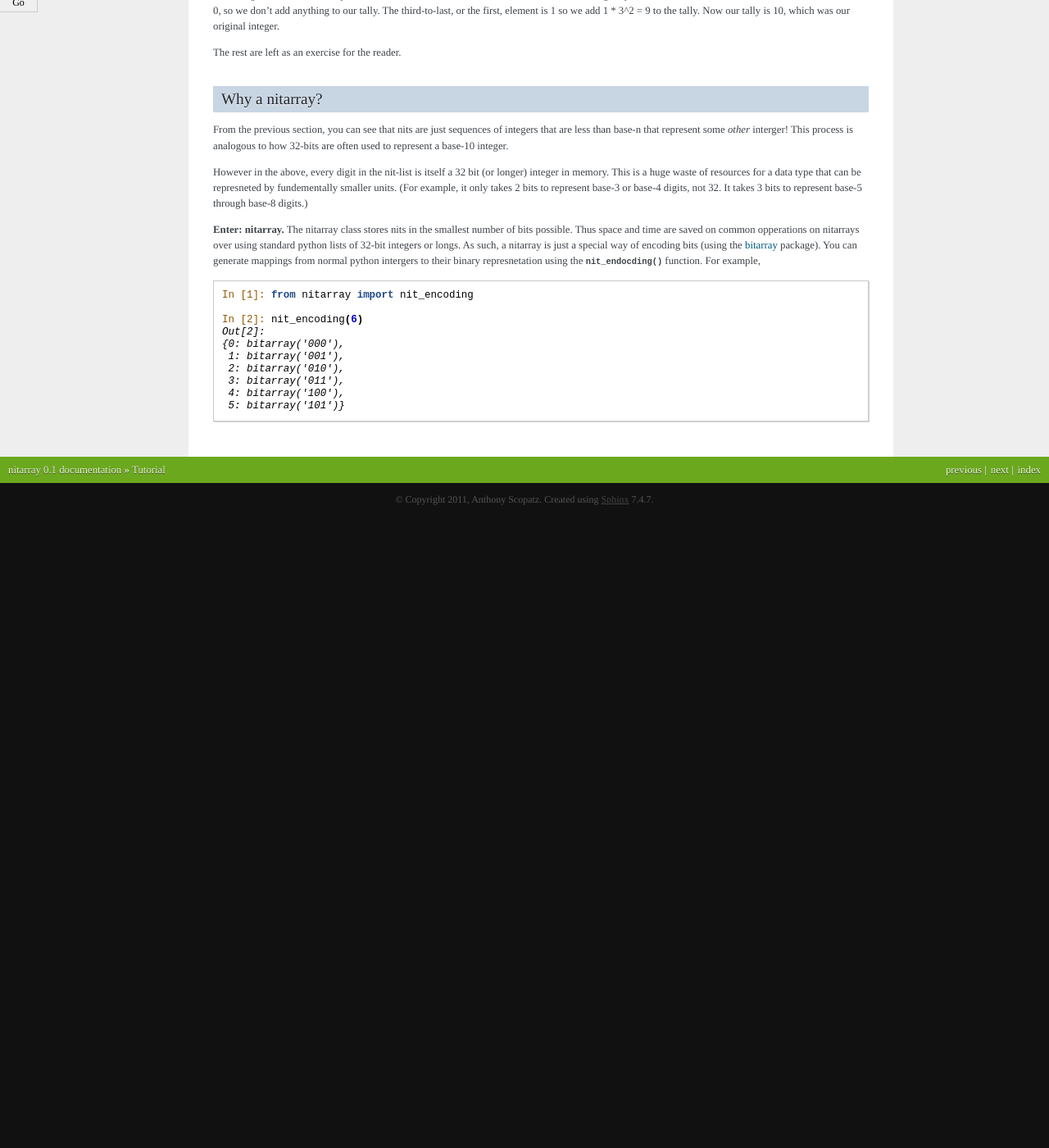
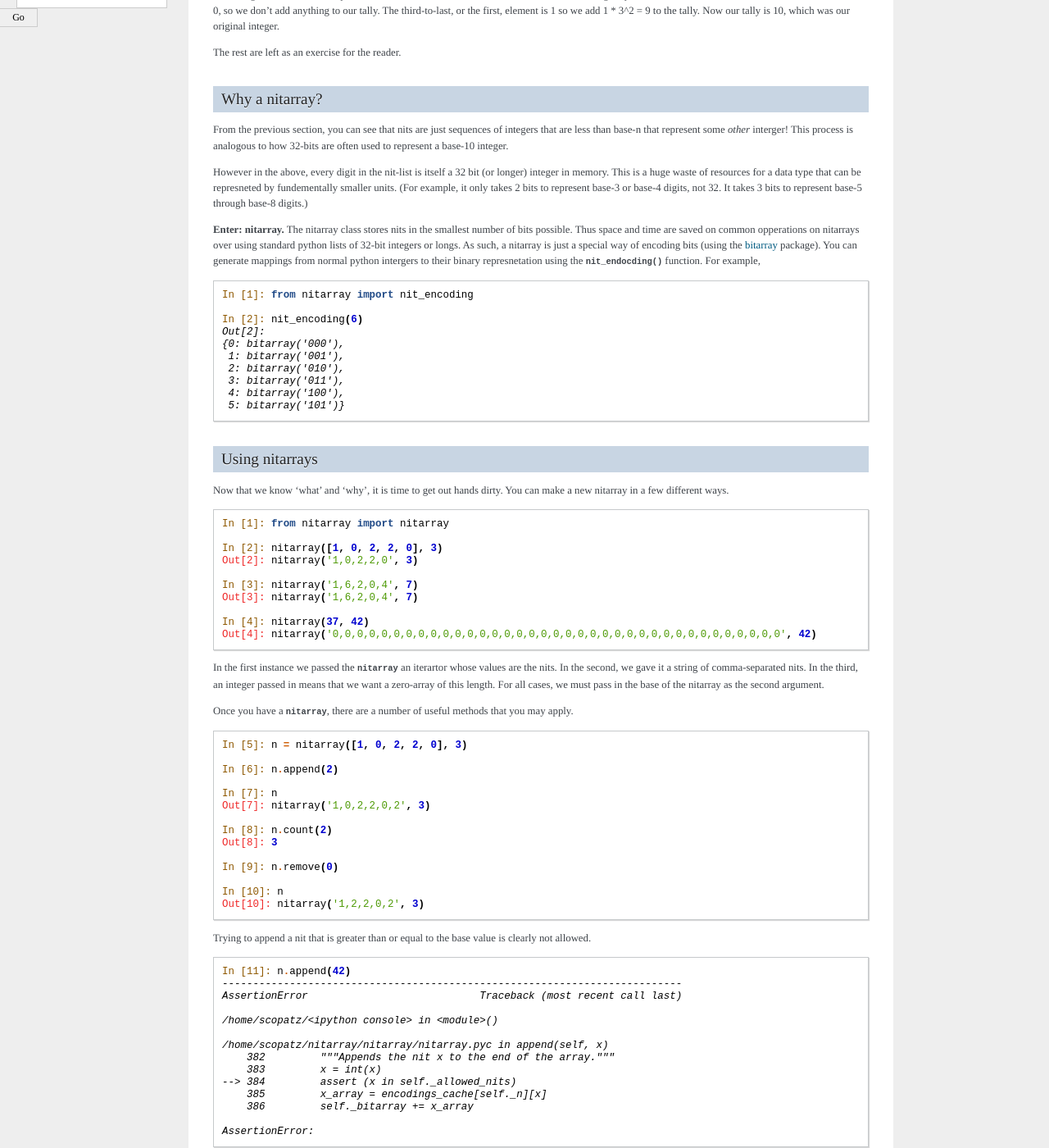
Before and after one commit to scopatz/nitarray, a Sphinx documentation site: the page built from doc/source/tutorial.rst, in a window 1280 px wide and 1400 px high, scrolled down 649 px. Shown: the whole window at 82% size. Built offline with Sphinx 7.4.7, drawn with Linux system fonts in a browser that asks for light colours; formulas are drawn with MathJax 3; before the commit the page ends 1279 px from its top, so only the background shows below that; some of the changed text lies outside the part shown.

Commit message:
Added more docs.

```diff
--- a/doc/source/tutorial.rst
+++ b/doc/source/tutorial.rst
@@ -82,6 +82,100 @@ function.  For example,
      5: bitarray('101')}
 
 
+---------------
+Using nitarrays
+---------------
+Now that we know 'what' and 'why', it is time to get out hands dirty.  You can make a new
+nitarray in a few different ways.
+
+.. code-block:: ipython
+
+    In [1]: from nitarray import nitarray
+
+    In [2]: nitarray([1, 0, 2, 2, 0], 3)
+    Out[2]: nitarray('1,0,2,2,0', 3)
+
+    In [3]: nitarray('1,6,2,0,4', 7)
+    Out[3]: nitarray('1,6,2,0,4', 7)
+
+    In [4]: nitarray(37, 42)
+    Out[4]: nitarray('0,0,0,0,0,0,0,0,0,0,0,0,0,0,0,0,0,0,0,0,0,0,0,0,0,0,0,0,0,0,0,0,0,0,0,0,0', 42)
+
+In the first instance we passed the :class:`nitarray <nitarray.nitarray>` an iterartor
+whose values are the nits.  In the second, we gave it a string of comma-separated nits.
+In the third, an integer passed in means that we want a zero-array of this length.
+For all cases, we must pass in the base of the nitarray as the second argument.
+
+Once you have a :class:`nitarray <nitarray.nitarray>`, there are a number of useful
+methods that you may apply.
+
+.. code-block:: ipython
+
+    In [5]: n = nitarray([1, 0, 2, 2, 0], 3)
+
+    In [6]: n.append(2)
+
+    In [7]: n
+    Out[7]: nitarray('1,0,2,2,0,2', 3)
+
+    In [8]: n.count(2)
+    Out[8]: 3
+
+    In [9]: n.remove(0)
+
+    In [10]: n
+    Out[10]: nitarray('1,2,2,0,2', 3)
+
+Trying to append a nit that is greater than or equal to the base value is clearly not
+allowed.
+
+.. code-block:: ipython
+
+    In [11]: n.append(42)
+    ---------------------------------------------------------------------------
+    AssertionError                            Traceback (most recent call last)
+
+    /home/scopatz/<ipython console> in <module>()
+
+    /home/scopatz/nitarray/nitarray/nitarray.pyc in append(self, x)
+        382         """Appends the nit x to the end of the array."""
+        383         x = int(x)
+    --> 384         assert (x in self._allowed_nits)
+        385         x_array = encodings_cache[self._n][x]
+        386         self._bitarray += x_array
+
+    AssertionError:
+
+As with other sequence types in Python, :class:`nitarrays <nitarray.nitarray>` can
+be indexed into and sliced.  Assigment can also take place from indexes and slices.
+
+.. warning::
+
+    Striding is not currently supported because the underlying implementation is tricky.
+    Currently, for speed, we pass slices down to bitarrays.  Striding would require
+    reading out discrete chucks of bitarrays, which is not supported by the Python
+    syntax.  Since we cannot pass strides down to bitarray, this would have to be done
+    at a higher level.
+
+.. code-block:: ipython
+
+    In [1]: from nitarray import nitarray
+
+    In [2]: n = nitarray(10, 3)
+
+    In [3]: n
+    Out[3]: nitarray('0,0,0,0,0,0,0,0,0,0', 3)
+
+    In [4]: n.setall(1)
+
+    In [5]: n
+    Out[5]: nitarray('1,1,1,1,1,1,1,1,1,1', 3)
+
+    In [6]: n[3:8] = 5 * nitarray([2], 3)
+
+    In [7]: n
+    Out[7]: nitarray('1,1,1,2,2,2,2,2,1,1', 3)
+
 
 .. _trits: http://en.wikipedia.org/wiki/Trit
 
```
